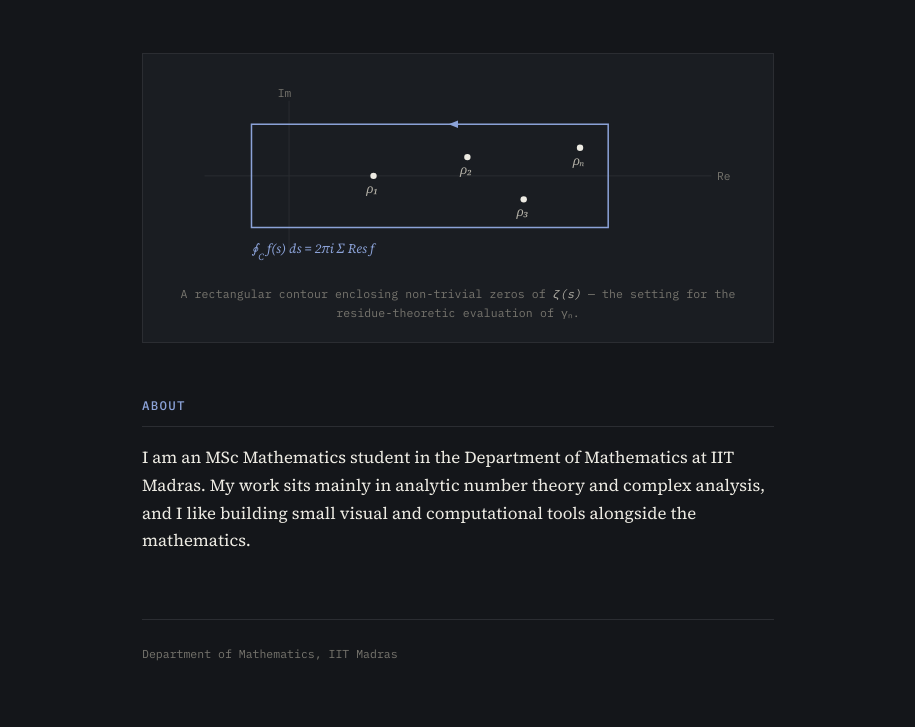
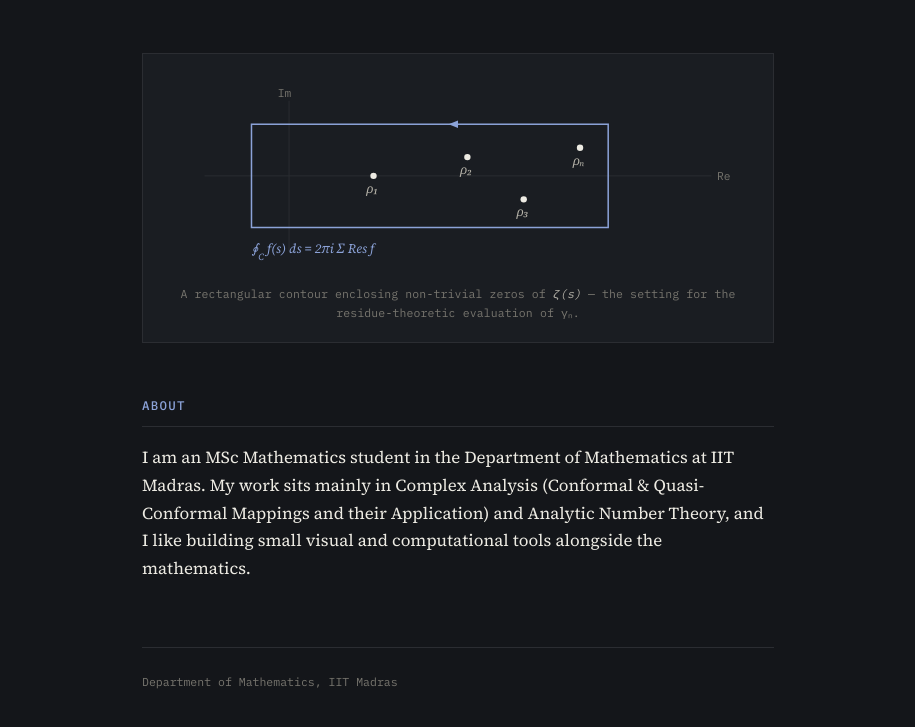
Before and after one commit to k-atul-01/k-atul-01.github.io, a plain HTML site: page index.html in a window 1280 px wide. Shown: the part 335-1062 px from the top of the page, without its empty margins (182-1097 px from the left). Drawn offline with Linux system fonts and the light colour scheme.

Commit message:
Update index.html

```diff
--- a/index.html
+++ b/index.html
@@ -80,7 +80,7 @@
 
   <section id="about">
     <h2>About</h2>
-    <p class="lede">I am an MSc Mathematics student in the Department of Mathematics at IIT Madras. My work sits mainly in analytic number theory and complex analysis, and I like building small visual and computational tools alongside the mathematics.</p>
+    <p class="lede">I am an MSc Mathematics student in the Department of Mathematics at IIT Madras. My work sits mainly in Complex Analysis (Conformal & Quasi-Conformal Mappings and their Application) and Analytic Number Theory, and I like building small visual and computational tools alongside the mathematics.</p>
   </section>
 
   <footer>
```
